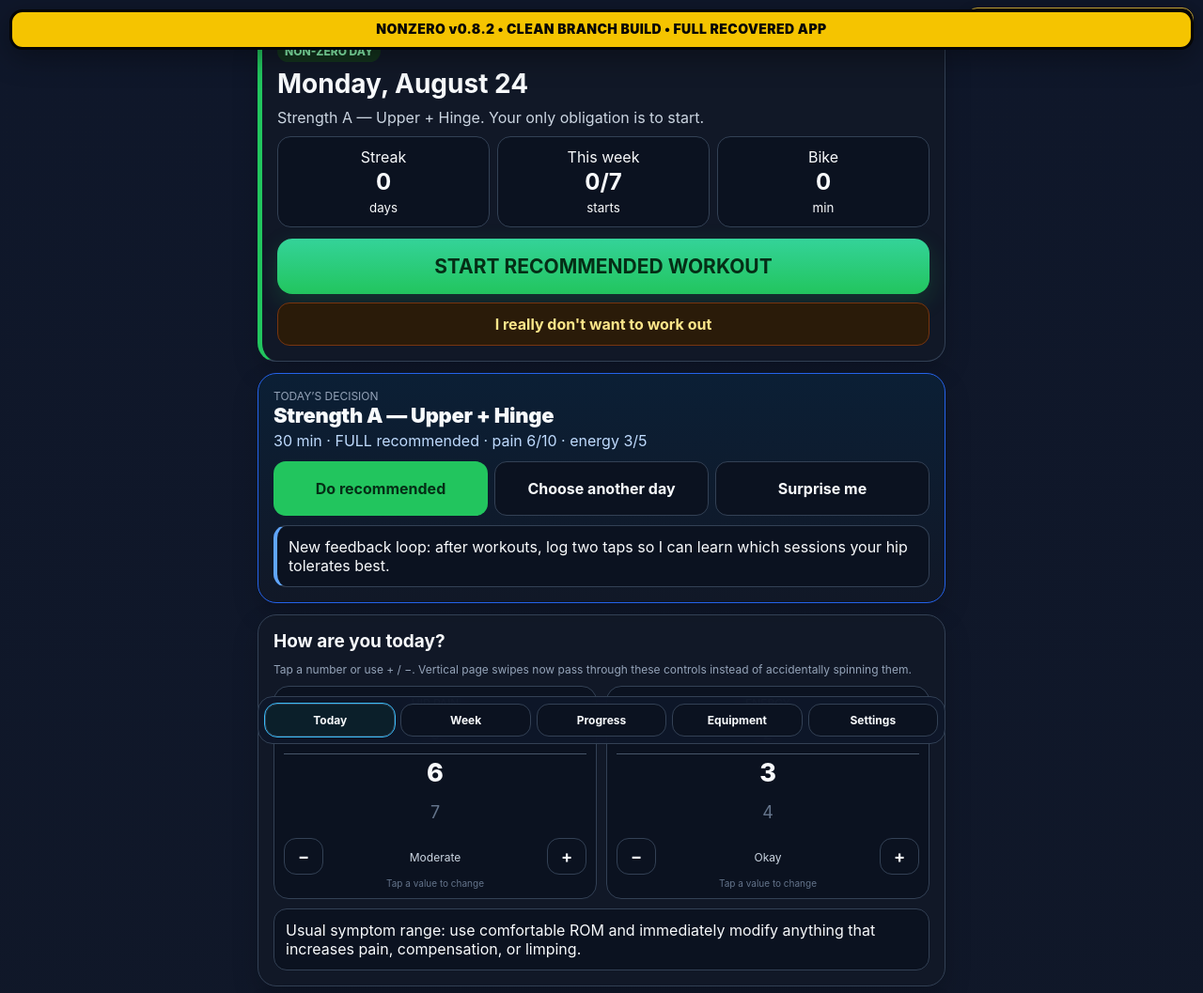
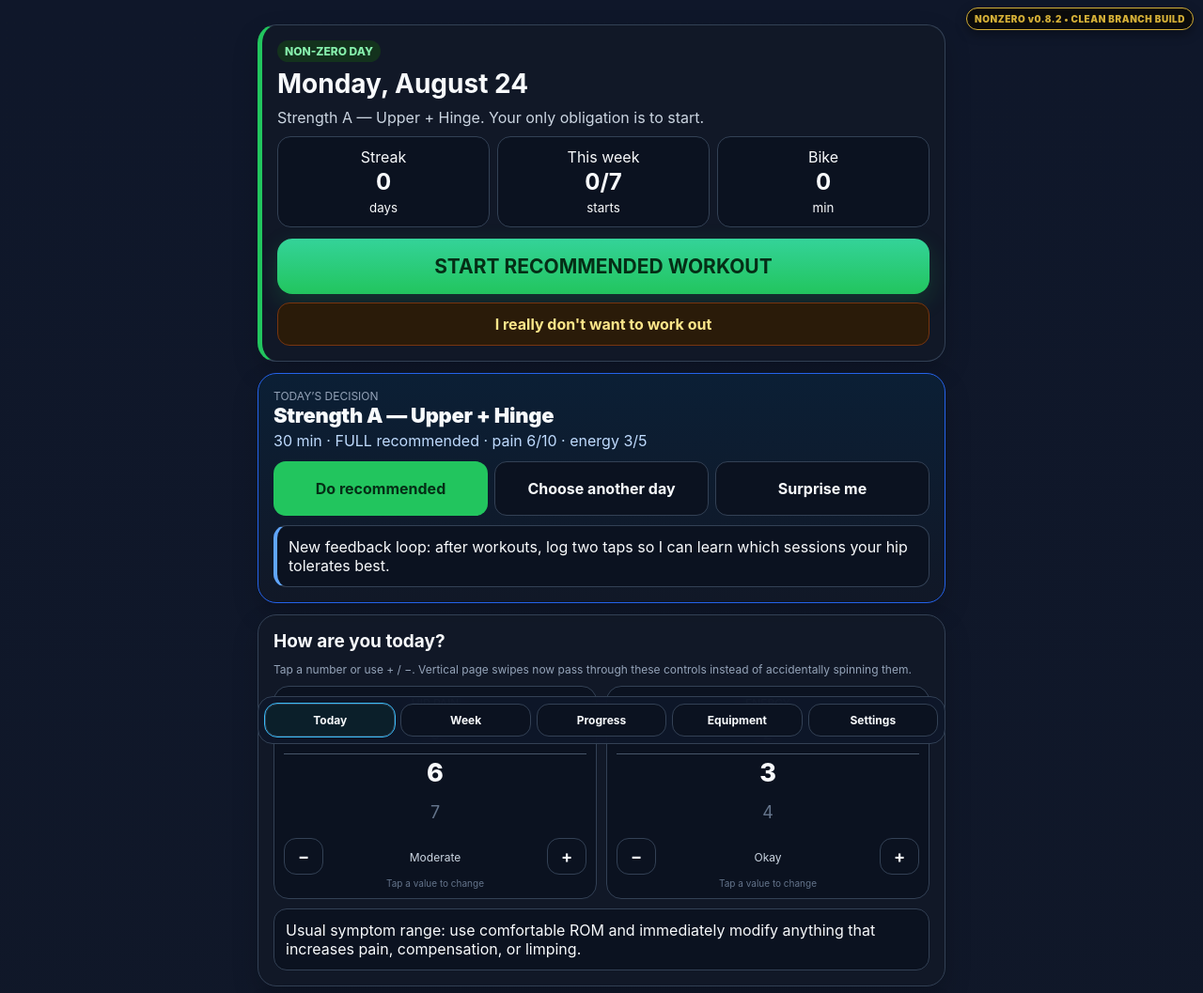
Before and after one commit to luka731chris/NONZERO, a website: page index.html in a window 1280 px wide. Shown: the top 1057 px of the page at 94% size. Drawn offline with Linux system fonts and the light colour scheme.

Commit message:
Add files via upload

```diff
--- a/index.html
+++ b/index.html
@@ -125,7 +125,6 @@
 </style>
 </head>
 <body>
-<div id="deploymentVerification" style="position:fixed;left:10px;right:10px;top:calc(10px + env(safe-area-inset-top));z-index:99999;background:#f5c400;color:#050505;border:3px solid #050505;border-radius:14px;padding:10px 14px;text-align:center;font:900 14px/1.2 -apple-system,BlinkMacSystemFont,Arial,sans-serif;letter-spacing:.03em;box-shadow:0 8px 30px rgba(0,0,0,.35)">NONZERO v0.8.2 • CLEAN BRANCH BUILD • FULL RECOVERED APP</div>
 <div id="buildStamp">NONZERO v0.8.2 • CLEAN BRANCH BUILD</div>
 <div class="wrap">
   <section class="card hero">
```
